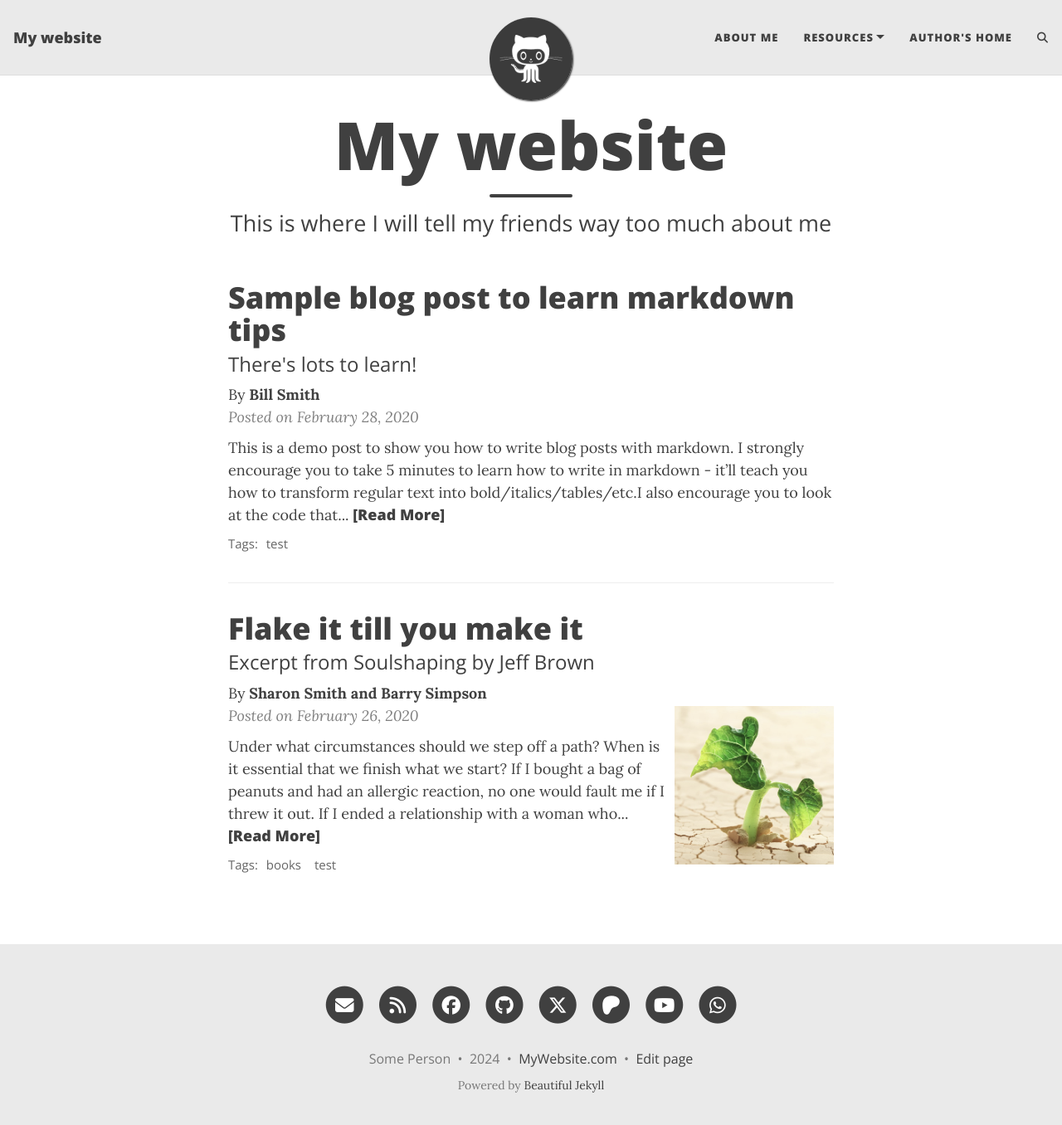
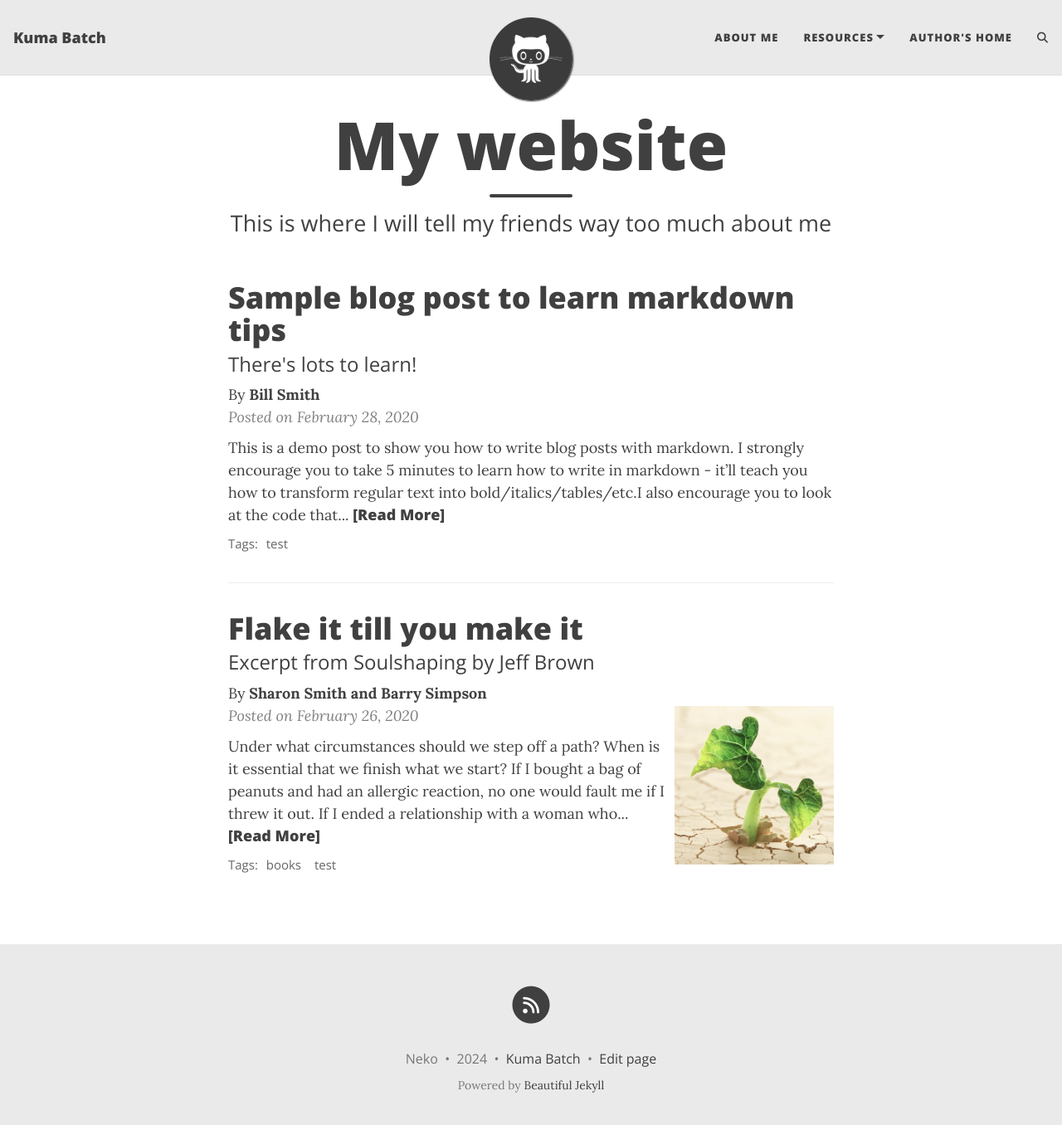
Before and after one commit to kumabatch/kumabatch.github.io, a Jekyll site: the page built from index.html, in a window 1280 px wide and 1369 px high. Shown: the top 1356 px of the window at 83% size. Built offline with Jekyll 4.4.1, drawn with Linux system fonts in a browser that asks for light colours; the list of posts is cut into pages by our own code; comment, search, counter and statistics services are not loaded.

Commit message:
Update _config.yml

```diff
--- a/_config.yml
+++ b/_config.yml
@@ -10,10 +10,10 @@
 ############################
 
 # Name of website
-title: My website
+title: Kuma Batch
 
 # Your name to show in the footer
-author: Some Person
+author: Neko
 
 ###############################################
 # --- List of links in the navigation bar --- #
@@ -50,14 +50,14 @@
 # You can change the order that they show up on the page by changing the order here.
 # Uncomment the links you want to show and add your information to each one.
 social-network-links:
-  email: "someone@example.com"
+# email: "someone@example.com"
   rss: true  # remove this line if you don't want to show an RSS link at the bottom
-  facebook: deanattali
-  github: daattali
-  twitter: daattali
-  patreon: DeanAttali
-  youtube: "@daattali"
-  whatsapp: 15551212
+# facebook: deanattali
+# github: daattali
+# twitter: daattali
+# patreon: DeanAttali
+#youtube: "@daattali"
+#  whatsapp: 15551212
 #  medium: yourname
 #  reddit: yourname
 #  linkedin: daattali
@@ -100,7 +100,7 @@
 
 # How to display the link to your website in the footer
 # Remove this if you don't want a link in the footer
-url-pretty: "MyWebsite.com"
+url-pretty: "Kuma Batch"
 
 # Add the website title to the title of every page
 title-on-all-pages: true
@@ -258,7 +258,7 @@
 #################################################################################
 
 # Output options (more information on Jekyll's site)
-timezone: "America/Toronto"
+timezone: "Indonesia/Jakarta"
 markdown: kramdown
 highlighter: rouge
 permalink: /:year-:month-:day-:title/
```
